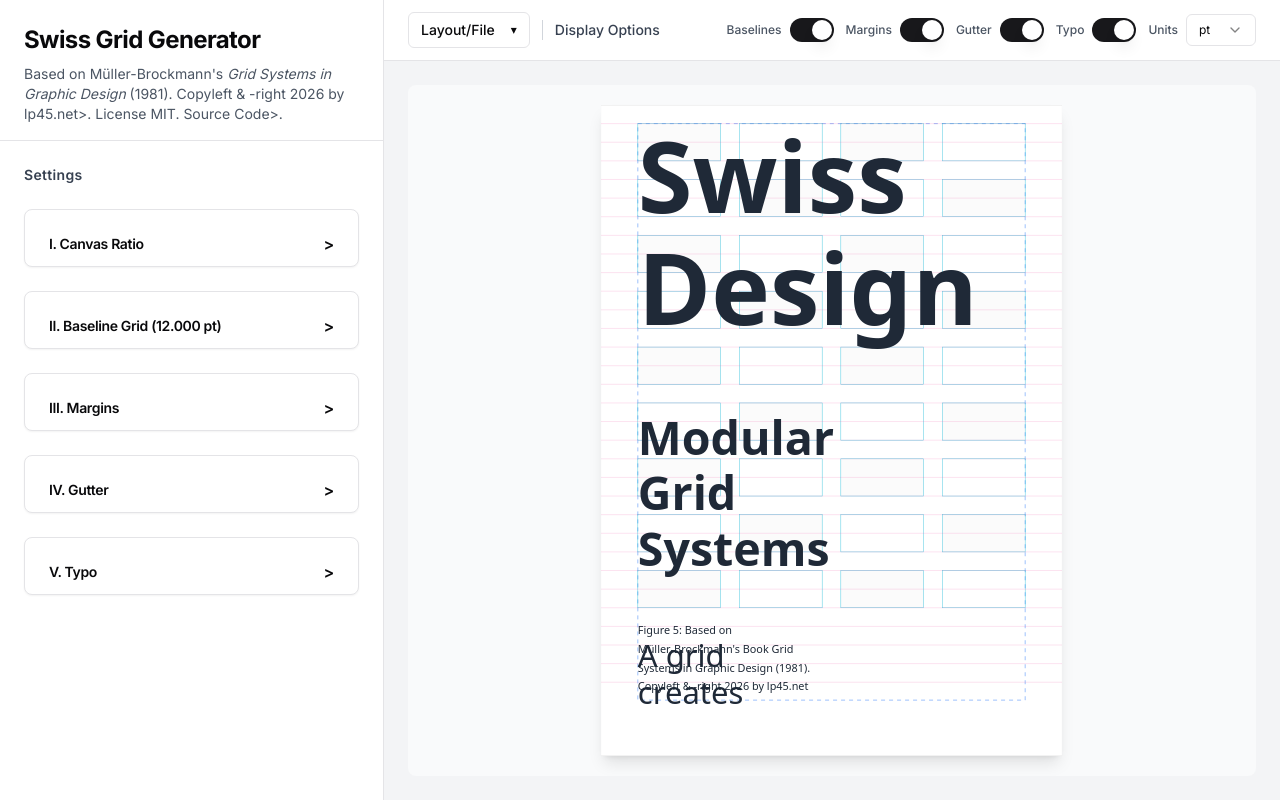
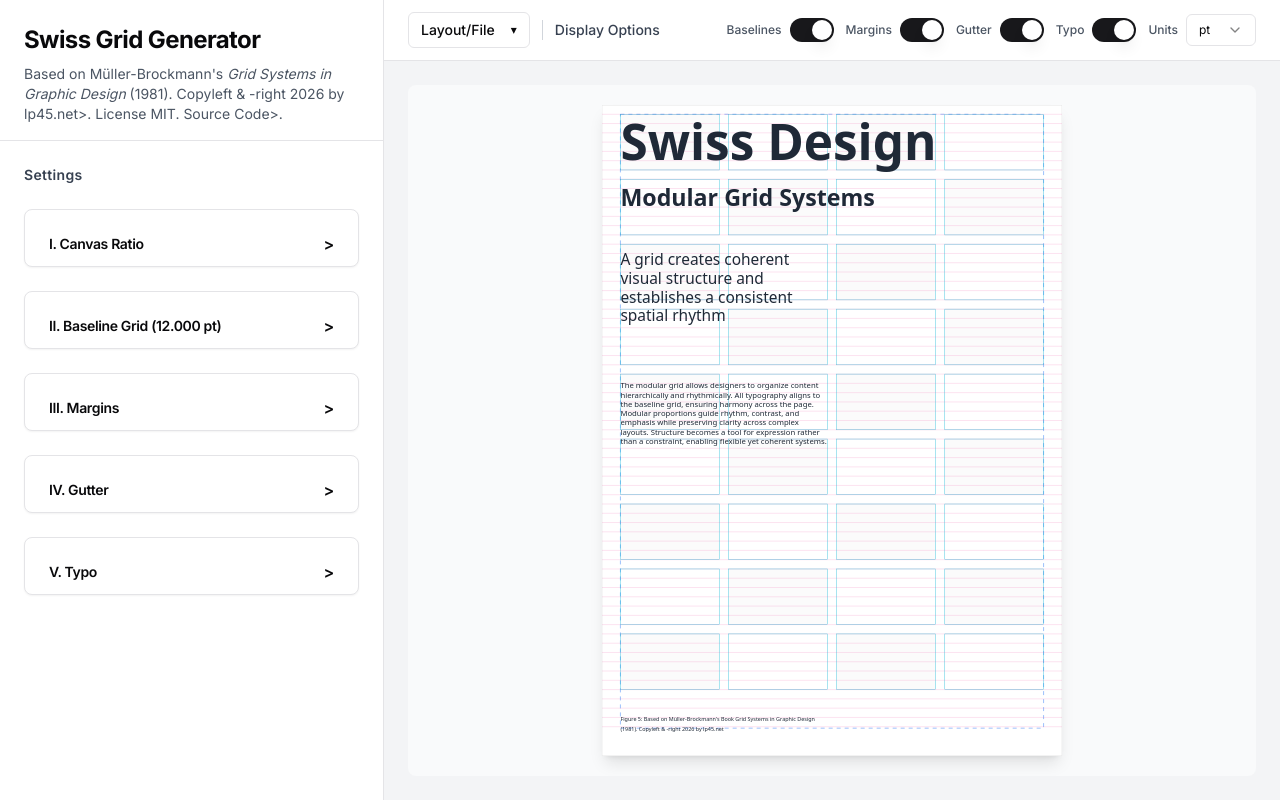
Before and after one commit to longplay45/swiss-grid-generator, a Next.js app in the folder webapp/: page / in a window 1280 px wide. Built offline with nearby package versions, Linux system fonts and the light colour scheme.

Commit message:
Fix DIN ratio preview default to A4

```diff
--- a/webapp/app/page.tsx
+++ b/webapp/app/page.tsx
@@ -39,6 +39,7 @@ function formatValue(value: number, unit: "pt" | "mm" | "px"): string {
 }
 
 const BASELINE_OPTIONS = [6, 7, 8, 9, 10, 11, 12, 14, 16, 18, 20, 24, 28, 32, 36, 48, 60, 72]
+const DEFAULT_A4_BASELINE = FORMAT_BASELINES["A4"] ?? 12
 const SECTION_KEYS = ["format", "baseline", "margins", "gutter", "typo"] as const
 type SectionKey = typeof SECTION_KEYS[number]
 
@@ -58,7 +59,7 @@ export default function Home() {
   const [gutterMultiple, setGutterMultiple] = useState(1.0)
   const [typographyScale, setTypographyScale] = useState<"swiss" | "golden" | "fourth" | "fifth" | "fibonacci">("swiss")
   const [customBaseline, setCustomBaseline] = useState<number>(() => {
-    const defaultVal = FORMAT_BASELINES["A4"] ?? 12
+    const defaultVal = DEFAULT_A4_BASELINE
     return BASELINE_OPTIONS.reduce((prev, curr) =>
       Math.abs(curr - defaultVal) < Math.abs(prev - defaultVal) ? curr : prev
     )
@@ -122,12 +123,22 @@ export default function Home() {
   }, [canvasRatio])
 
   const previewFormat = useMemo(() => {
-    return selectedCanvasRatio.paperSizes[0] ?? "A4"
-  }, [selectedCanvasRatio])
+    const previewDefaults: Record<CanvasRatioKey, string> = {
+      din_ab: "A4",
+      letter_ansi_ab: "LETTER",
+      balanced_3_4: "BALANCED_3_4",
+      photo_2_3: "PHOTO_2_3",
+      screen_16_9: "SCREEN_16_9",
+      square_1_1: "SQUARE_1_1",
+      editorial_4_5: "EDITORIAL_4_5",
+      wide_2_1: "WIDE_2_1",
+    }
+    return previewDefaults[canvasRatio] ?? (selectedCanvasRatio.paperSizes[0] ?? "A4")
+  }, [canvasRatio, selectedCanvasRatio])
 
   const gridUnit = useMemo(() => {
-    return customBaseline ?? FORMAT_BASELINES[previewFormat] ?? 12.0
-  }, [customBaseline, previewFormat])
+    return customBaseline ?? DEFAULT_A4_BASELINE
+  }, [customBaseline])
 
   const paperSizeOptions = useMemo(() => {
     return selectedCanvasRatio.paperSizes
@@ -161,7 +172,7 @@ export default function Home() {
       marginMethod,
       gridCols,
       gridRows,
-      baseline: customBaseline,
+      baseline: customBaseline ?? DEFAULT_A4_BASELINE,
       baselineMultiple,
       gutterMultiple,
       customMargins,
```
